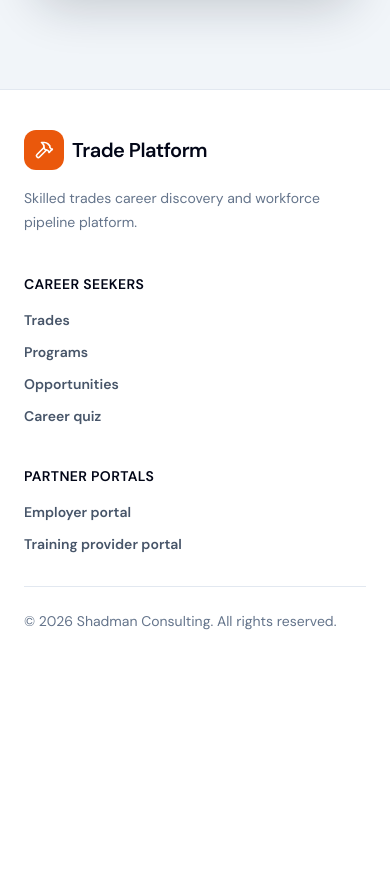
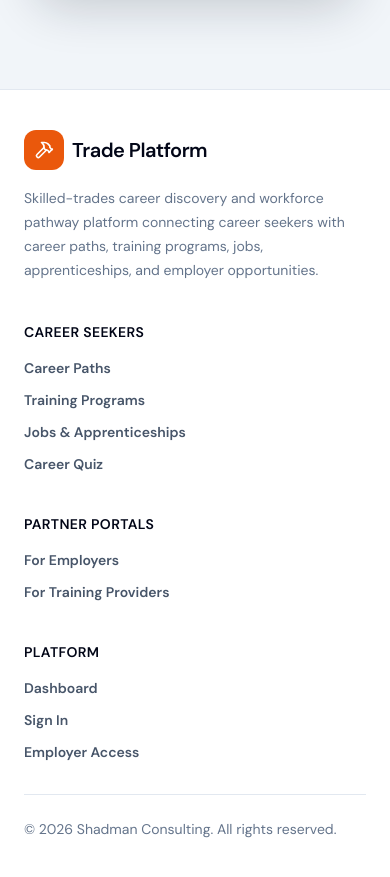
Before and after one commit to sashadman/forge, a Next.js app: page / in a window 390 px wide. Shown: the part 6860-7737 px from the top of the page. Before the commit the page ends 7531 px from the top, so only its background shows below. Built offline with nearby package versions, Linux system fonts and the light colour scheme; no server answers.

Commit message:
Add more update to names

```diff
--- a/components/layout/SiteFooter.tsx
+++ b/components/layout/SiteFooter.tsx
@@ -10,7 +10,7 @@ export default function SiteFooter() {
   return (
     <footer className="border-t border-slate-200 bg-white">
       <div className="section-shell py-10">
-        <div className="grid gap-10 md:grid-cols-[1.3fr_0.7fr_0.7fr]">
+        <div className="grid gap-10 md:grid-cols-[1.2fr_0.8fr_0.8fr_0.8fr]">
           <div>
             <Link href="/" className="flex items-center gap-2">
               <div className="flex h-10 w-10 items-center justify-center rounded-xl bg-orange-600 text-white">
@@ -23,7 +23,9 @@ export default function SiteFooter() {
             </Link>
 
             <p className="mt-4 max-w-xl text-sm leading-6 text-slate-500">
-              Skilled trades career discovery and workforce pipeline platform.
+              Skilled-trades career discovery and workforce pathway platform
+              connecting career seekers with career paths, training programs,
+              jobs, apprenticeships, and employer opportunities.
             </p>
           </div>
 
@@ -34,19 +36,19 @@ export default function SiteFooter() {
 
             <div className="mt-4 grid gap-3 text-sm font-semibold text-slate-600">
               <Link href="/trades" className="hover:text-slate-950">
-                Trades
+                Career Paths
               </Link>
 
               <Link href="/programs" className="hover:text-slate-950">
-                Programs
+                Training Programs
               </Link>
 
               <Link href="/opportunities" className="hover:text-slate-950">
-                Opportunities
+                Jobs & Apprenticeships
               </Link>
 
               <Link href="/quiz" className="hover:text-slate-950">
-                Career quiz
+                Career Quiz
               </Link>
             </div>
           </div>
@@ -58,11 +60,31 @@ export default function SiteFooter() {
 
             <div className="mt-4 grid gap-3 text-sm font-semibold text-slate-600">
               <Link href="/for-employers" className="hover:text-slate-950">
-                Employer portal
+                For Employers
               </Link>
 
               <Link href="/for-programs" className="hover:text-slate-950">
-                Training provider portal
+                For Training Providers
+              </Link>
+            </div>
+          </div>
+
+          <div>
+            <p className="text-sm font-bold uppercase tracking-wide text-slate-950">
+              Platform
+            </p>
+
+            <div className="mt-4 grid gap-3 text-sm font-semibold text-slate-600">
+              <Link href="/dashboard" className="hover:text-slate-950">
+                Dashboard
+              </Link>
+
+              <Link href="/auth/sign-in" className="hover:text-slate-950">
+                Sign In
+              </Link>
+
+              <Link href="/for-employers" className="hover:text-slate-950">
+                Employer Access
               </Link>
             </div>
           </div>
--- a/components/layout/SiteNavbar.tsx
+++ b/components/layout/SiteNavbar.tsx
@@ -7,15 +7,14 @@ import { siteConfig } from '@/config/site'
 import AuthNav from '@/components/layout/AuthNav'
 
 const seekerLinks = [
-  { href: '/trades', label: 'Trades' },
-  { href: '/programs', label: 'Programs' },
-  { href: '/opportunities', label: 'Opportunities' },
-  { href: '/quiz', label: 'Quiz' },
+  { href: '/trades', label: 'Career Paths' },
+  { href: '/programs', label: 'Training Programs' },
+  { href: '/opportunities', label: 'Jobs & Apprenticeships' },
 ]
 
 const partnerLinks = [
-  { href: '/for-employers', label: 'Employer portal' },
-  { href: '/for-programs', label: 'Training provider portal' },
+  { href: '/for-employers', label: 'For Employers' },
+  { href: '/for-programs', label: 'For Training Providers' },
 ]
 
 export default function SiteNavbar() {
@@ -39,7 +38,7 @@ export default function SiteNavbar() {
             </span>
           </Link>
 
-          <div className="hidden items-center gap-7 text-sm font-semibold text-slate-600 md:flex">
+          <div className="hidden items-center gap-6 text-sm font-semibold text-slate-600 lg:flex">
             {seekerLinks.map((link) => (
               <Link
                 key={link.href}
@@ -51,18 +50,25 @@ export default function SiteNavbar() {
             ))}
           </div>
 
-          <div className="hidden items-center gap-3 md:flex">
+          <div className="hidden items-center gap-3 lg:flex">
+            <Link
+              href="/for-employers"
+              className="text-sm font-semibold text-slate-600 transition hover:text-slate-950"
+            >
+              For Employers
+            </Link>
+
             <AuthNav />
 
             <Link href="/quiz" className="btn-dark px-5 py-2 text-sm">
-              Find your trade
+              Find your path
             </Link>
           </div>
 
           <button
             type="button"
             onClick={() => setIsOpen((current) => !current)}
-            className="inline-flex h-11 w-11 items-center justify-center rounded-xl border border-slate-200 bg-white text-slate-800 shadow-sm md:hidden"
+            className="inline-flex h-11 w-11 items-center justify-center rounded-xl border border-slate-200 bg-white text-slate-800 shadow-sm lg:hidden"
             aria-label={isOpen ? 'Close menu' : 'Open menu'}
             aria-expanded={isOpen}
           >
@@ -71,8 +77,12 @@ export default function SiteNavbar() {
         </div>
 
         {isOpen && (
-          <div className="border-t border-slate-200 py-4 md:hidden">
+          <div className="border-t border-slate-200 py-4 lg:hidden">
             <div className="grid gap-2">
+              <p className="px-4 text-xs font-bold uppercase tracking-wide text-slate-400">
+                Explore
+              </p>
+
               {seekerLinks.map((link) => (
                 <Link
                   key={link.href}
@@ -83,6 +93,14 @@ export default function SiteNavbar() {
                   {link.label}
                 </Link>
               ))}
+
+              <Link
+                href="/quiz"
+                onClick={closeMenu}
+                className="rounded-2xl px-4 py-3 text-base font-semibold text-slate-700 hover:bg-slate-100 hover:text-slate-950"
+              >
+                Career Quiz
+              </Link>
             </div>
 
             <div className="mt-4 border-t border-slate-200 pt-4">
@@ -114,7 +132,7 @@ export default function SiteNavbar() {
                 onClick={closeMenu}
                 className="btn-dark mt-4 w-full px-5 py-3 text-sm"
               >
-                Find your trade
+                Find your path
               </Link>
             </div>
           </div>
```
